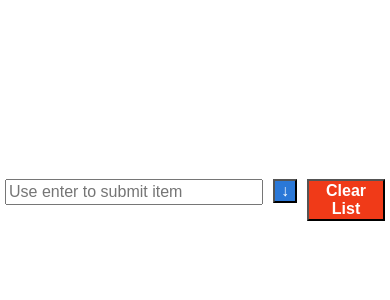
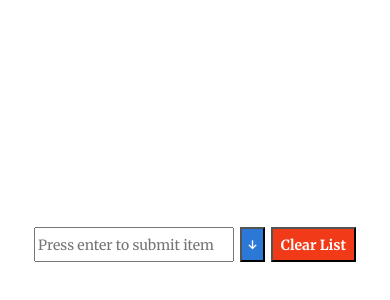
Before and after one commit to tysnj/RCC, a React (Create React App) app: page / in a window 390 px wide. Shown: the part 48-348 px from the top of the page. Built offline with nearby package versions, Linux system fonts and the light colour scheme.

Commit message:
Add responsive design

```diff
--- a/src/components/OrderedList/OrderedList.css
+++ b/src/components/OrderedList/OrderedList.css
@@ -1,5 +1,6 @@
+/* Desktop size */
 .ordered-list-container{
-  height: 400px;
+  height: 600px;
   display: flex;
   flex-direction: column;
   align-content: center;
@@ -8,9 +9,10 @@
 
 .modifier-wrapper{
   width: 100%;
+  height: 55px;
   display: flex;
   flex-direction: row;
-  justify-content: space-around;
+  justify-content: space-between;
   align-content: center;
 }
 
@@ -19,13 +21,13 @@
 }
 
 .input-field{
-  width: 250px;
-  height: 20px;
-  font-size: 16px;
+  width: 400px;
+  height: 35px;
+  font-size: 24px;
 }
 
 .button-wrapper{
-  height: 20px;
+  height: 100%;
   padding: 5px;
 }
 
@@ -38,7 +40,6 @@
   background-color: #2B78D7;
 }
 
-
 .clear-list-button{
   background-color: #F03A18;
 }
@@ -46,16 +47,147 @@
 .sort-list-button,
 .clear-list-button{
   color: white;
-  font-size: 16px;
-  font-weight: 700;
+  font-size: 23px;
+  font-weight: 600;
 }
 
+.sort-list-button:hover,
+.clear-list-button{
+  cursor: pointer;
+}
 
 .list-wrapper{
-  align-self: start;
+  margin-top: 10px;
+  padding: 5px;
+  width: 80%;
 }
 
+.list-item{
+  font-size: 24px;
+}
 
-.list-item{
+/* Tablet size */
+@media all and (max-width: 1025px) {
+  .ordered-list-container{
+    height: 500px;
+  }
 
+  .modifier-wrapper{
+    height: 50px;
+    align-items: baseline;
+  }
+
+  .input-wrapper{
+    padding: 4px;
+  }
+
+  .input-field{
+    height: 35px;
+    font-size: 24px;
+  }
+
+  .button-wrapper{
+    padding: 4px;
+  }
+
+  .sort-list-button,
+  .clear-list-button{
+    font-size: 20px;
+    font-weight: 700;
+    height: 35px;
+
+  }
+
+  .list-wrapper{
+    margin-top: 15px;
+    padding: 3px;
+    width: 75%;
+  }
+
+  .list-item{
+    font-size: 24px;
+  }
 }
+
+/* Standard mobile size */
+@media all and (max-width: 550px) {
+  .ordered-list-container{
+    height: 300px;
+  }
+
+  .modifier-wrapper{
+    height: 30px;
+  }
+
+  .input-wrapper{
+    padding: 3px;
+  }
+
+  .input-field{
+    width: 200px;
+    height: 35px;
+    font-size: 14px;
+  }
+
+  .button-wrapper{
+    padding: 3px;
+  }
+
+  .button-wrapper:hover{
+    border-bottom: 1px solid black;
+  }
+
+  .clear-list-button{
+    width: 85px;
+  }
+
+  .sort-list-button,
+  .clear-list-button{
+    font-size: 14px;
+    font-weight: 600;
+  }
+
+  .list-wrapper{
+    margin-top: 20px;
+    padding: 2px;
+    width: 70%;
+  }
+
+  .list-item{
+    font-size: 14px;
+  }
+}
+
+/* Slim mobile size */
+@media all and (max-width: 320px) {
+  .input-field{
+    width: 160px;
+    height: 35px;
+    font-size: 11px;
+  }
+
+  .button-wrapper{
+    padding: 3px;
+    height: 40px;
+  }
+
+  .sort-list-button,
+  .clear-list-button{
+    font-size: 12px;
+    font-weight: 600;
+  }
+
+  .clear-list-button{
+    width: 75px;
+  }
+
+  .list-wrapper{
+    margin-top: 25px;
+    padding: 2px;
+    width: 70%;
+  }
+
+  .list-item{
+    font-size: 12px;
+  }
+}
--- a/src/components/OrderedList/OrderedList.js
+++ b/src/components/OrderedList/OrderedList.js
@@ -43,7 +43,7 @@ const OrderedList = () => {
         <span className='input-wrapper'>
           <input
             className='input-field'
-            placeholder='Use enter to submit item'
+            placeholder='Press enter to submit item'
             value={newItem}
             onChange={(e) => setNewItem(e.target.value)}
             onKeyDown={(e) => handleSubmit(e)}
--- a/src/index.css
+++ b/src/index.css
@@ -1,4 +1,4 @@
-body {
+* {
   margin: 0;
   font-family: 'Merriweather', serif;
   -webkit-font-smoothing: antialiased;
```
